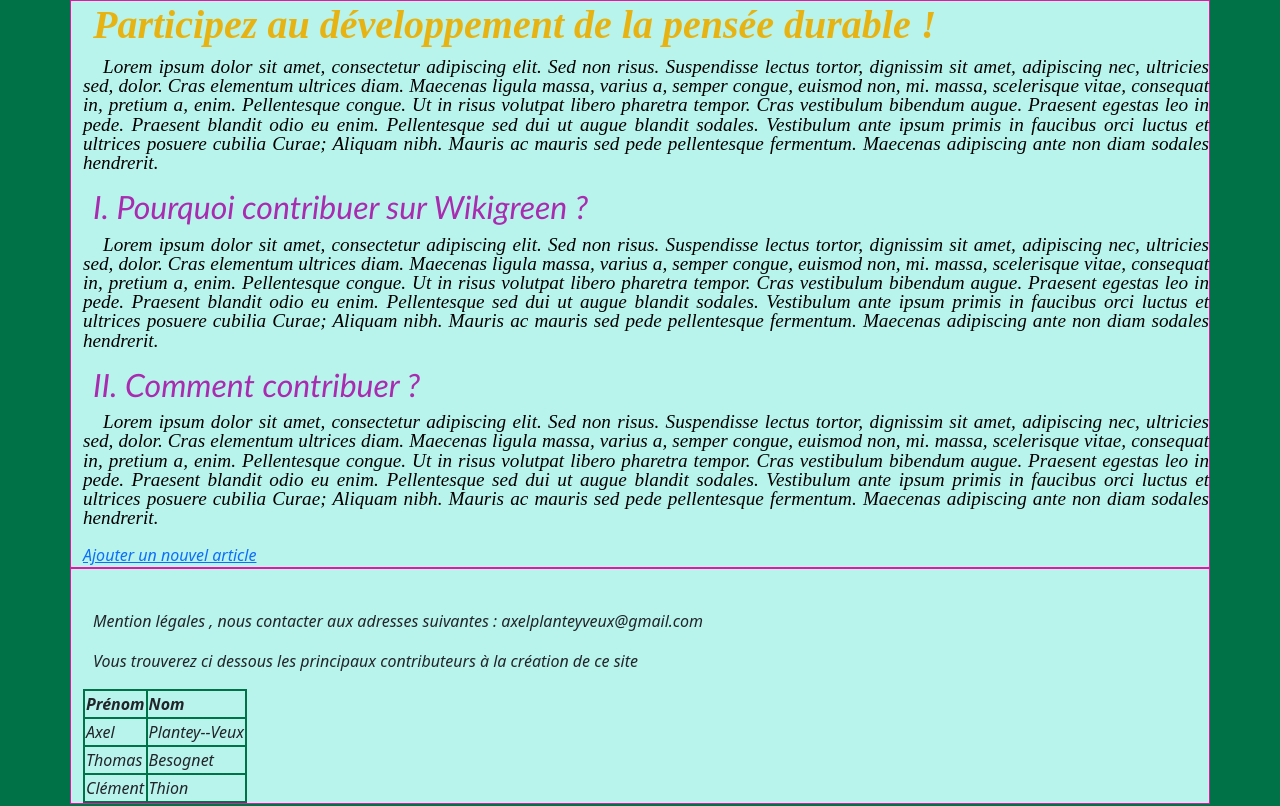
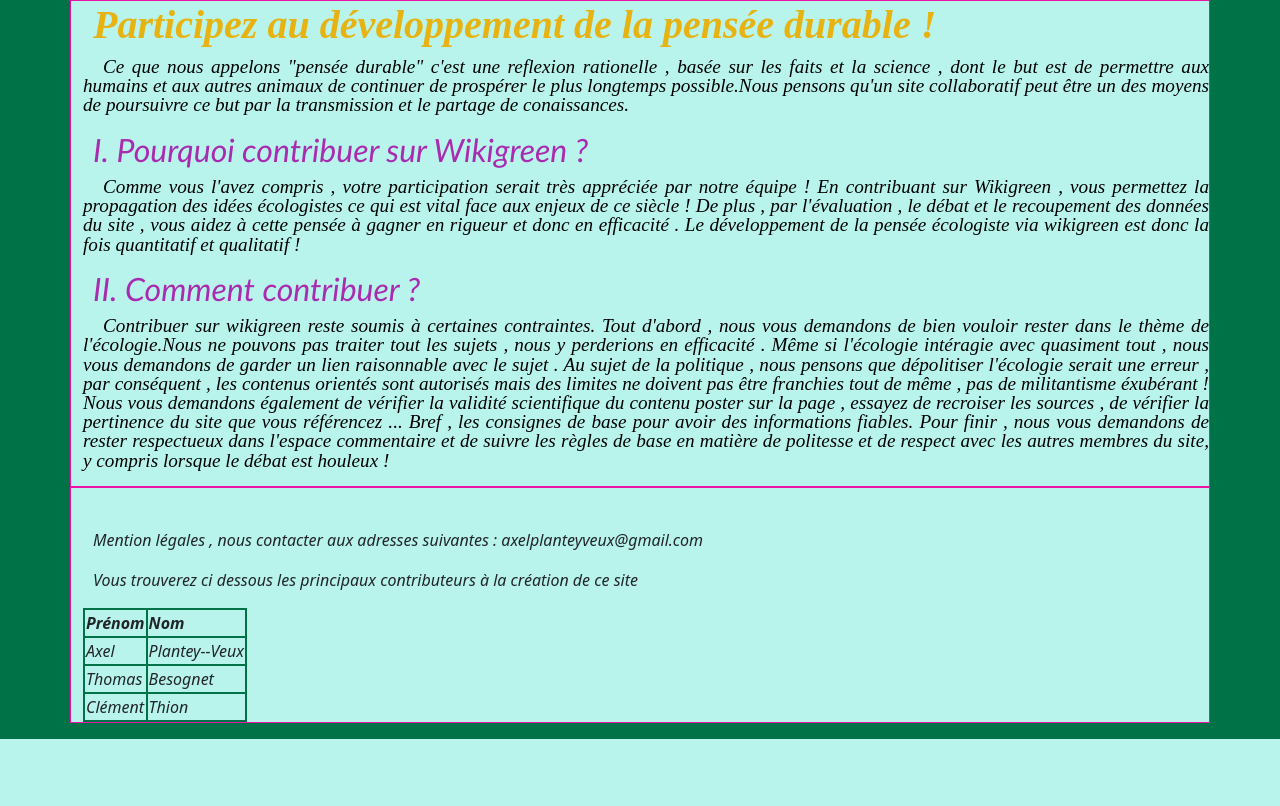
Before and after one commit to CThion/wikigreen, a PHP site: page /gen-collaborer.php in a window 1280 px wide. Shown: the part 180-986 px from the top of the page. After the commit the page ends 919 px from the top, so only its background shows below. Run offline with PHP 8.4, Linux system fonts and the light colour scheme; a stand-in replaces the project's code that opens the database connection.

Commit message:
2modifs_textes

```diff
--- a/gen-collaborer.php
+++ b/gen-collaborer.php
@@ -15,31 +15,24 @@ include "all-debutpage.inc.php";
 		<div class="col">
 			<h1  id="h1collab">Participez au développement de la pensée durable !</h1>
 
-			<p class="Texte2">Lorem ipsum dolor sit amet, consectetur adipiscing elit. Sed non risus. Suspendisse lectus tortor, dignissim sit amet, adipiscing
-				nec, ultricies sed, dolor. Cras elementum ultrices diam. Maecenas ligula massa, varius a, semper congue, euismod non, mi.
-				massa, scelerisque vitae, consequat in, pretium a, enim. Pellentesque congue. Ut in risus volutpat libero pharetra tempor.
-				Cras vestibulum bibendum augue. Praesent egestas leo in pede. Praesent blandit odio eu enim. Pellentesque sed dui ut augue
-				blandit sodales. Vestibulum ante ipsum primis in faucibus orci luctus et ultrices posuere cubilia Curae;
-				Aliquam nibh. Mauris ac mauris sed pede pellentesque fermentum. Maecenas adipiscing ante non diam sodales hendrerit.</p>
+			<p class="Texte2"> Ce que nous appelons "pensée durable" c'est une reflexion rationelle , basée sur les faits et la science , dont le but est de permettre
+			aux humains et aux autres animaux de continuer de prospérer le plus longtemps possible.Nous pensons qu'un site collaboratif peut être un des moyens de poursuivre
+			ce but par la transmission et le partage de conaissances. </p>
 
 			<h2 id="h2collab"> I. Pourquoi contribuer sur Wikigreen ?</h2>
 
-			<p class="Texte2">Lorem ipsum dolor sit amet, consectetur adipiscing elit. Sed non risus. Suspendisse lectus tortor, dignissim sit amet, adipiscing
-				nec, ultricies sed, dolor. Cras elementum ultrices diam. Maecenas ligula massa, varius a, semper congue, euismod non, mi.
-				massa, scelerisque vitae, consequat in, pretium a, enim. Pellentesque congue. Ut in risus volutpat libero pharetra tempor.
-				Cras vestibulum bibendum augue. Praesent egestas leo in pede. Praesent blandit odio eu enim. Pellentesque sed dui ut augue
-				blandit sodales. Vestibulum ante ipsum primis in faucibus orci luctus et ultrices posuere cubilia Curae;
-				Aliquam nibh. Mauris ac mauris sed pede pellentesque fermentum. Maecenas adipiscing ante non diam sodales hendrerit.</p>
+			<p class="Texte2">Comme vous l'avez compris , votre participation serait très appréciée par notre équipe ! En contribuant sur Wikigreen , vous permettez
+			la propagation des idées écologistes ce qui est vital face aux enjeux de ce siècle ! De plus , par l'évaluation , le débat et le recoupement des données du
+			site , vous aidez à cette pensée à gagner en rigueur et donc en efficacité . Le développement de la pensée écologiste via wikigreen est donc la fois
+			quantitatif et qualitatif !</p>
 
 			<h2 id="h2collab">II. Comment contribuer ?</h2>
 
-			<p class="Texte2">Lorem ipsum dolor sit amet, consectetur adipiscing elit. Sed non risus. Suspendisse lectus tortor, dignissim sit amet, adipiscing
-				nec, ultricies sed, dolor. Cras elementum ultrices diam. Maecenas ligula massa, varius a, semper congue, euismod non, mi.
-				massa, scelerisque vitae, consequat in, pretium a, enim. Pellentesque congue. Ut in risus volutpat libero pharetra tempor.
-				Cras vestibulum bibendum augue. Praesent egestas leo in pede. Praesent blandit odio eu enim. Pellentesque sed dui ut augue
-				blandit sodales. Vestibulum ante ipsum primis in faucibus orci luctus et ultrices posuere cubilia Curae;
-				Aliquam nibh. Mauris ac mauris sed pede pellentesque fermentum. Maecenas adipiscing ante non diam sodales hendrerit.</p>
-			<a href="edit-art-add_form.php">Ajouter un nouvel article</a>
+			<p class="Texte2"> Contribuer sur wikigreen reste soumis à certaines contraintes.
+			Tout d'abord , nous vous demandons de bien vouloir rester dans le thème de l'écologie.Nous ne pouvons pas traiter tout les sujets , nous y perderions en efficacité . Même si l'écologie intéragie avec quasiment tout , nous vous demandons de garder un lien raisonnable avec le sujet .
+            Au sujet de la politique , nous pensons que dépolitiser l'écologie serait une erreur , par conséquent , les contenus orientés sont autorisés mais des limites ne doivent pas être franchies tout de même , pas de militantisme éxubérant !
+            Nous vous demandons également de vérifier la validité scientifique du contenu poster sur la page , essayez de recroiser les sources , de vérifier la pertinence du site que vous référencez ... Bref , les consignes de base pour avoir des informations fiables.
+            Pour finir , nous vous demandons de rester respectueux dans l'espace commentaire et de suivre les règles de base en matière de politesse et de respect avec les autres membres du site, y compris lorsque le débat est houleux !			</a>
 		</div>
 	</div>
 </main>
```
Also changed, not shown: gen-qui_sommes_nous.php (+6 -12 lines).
